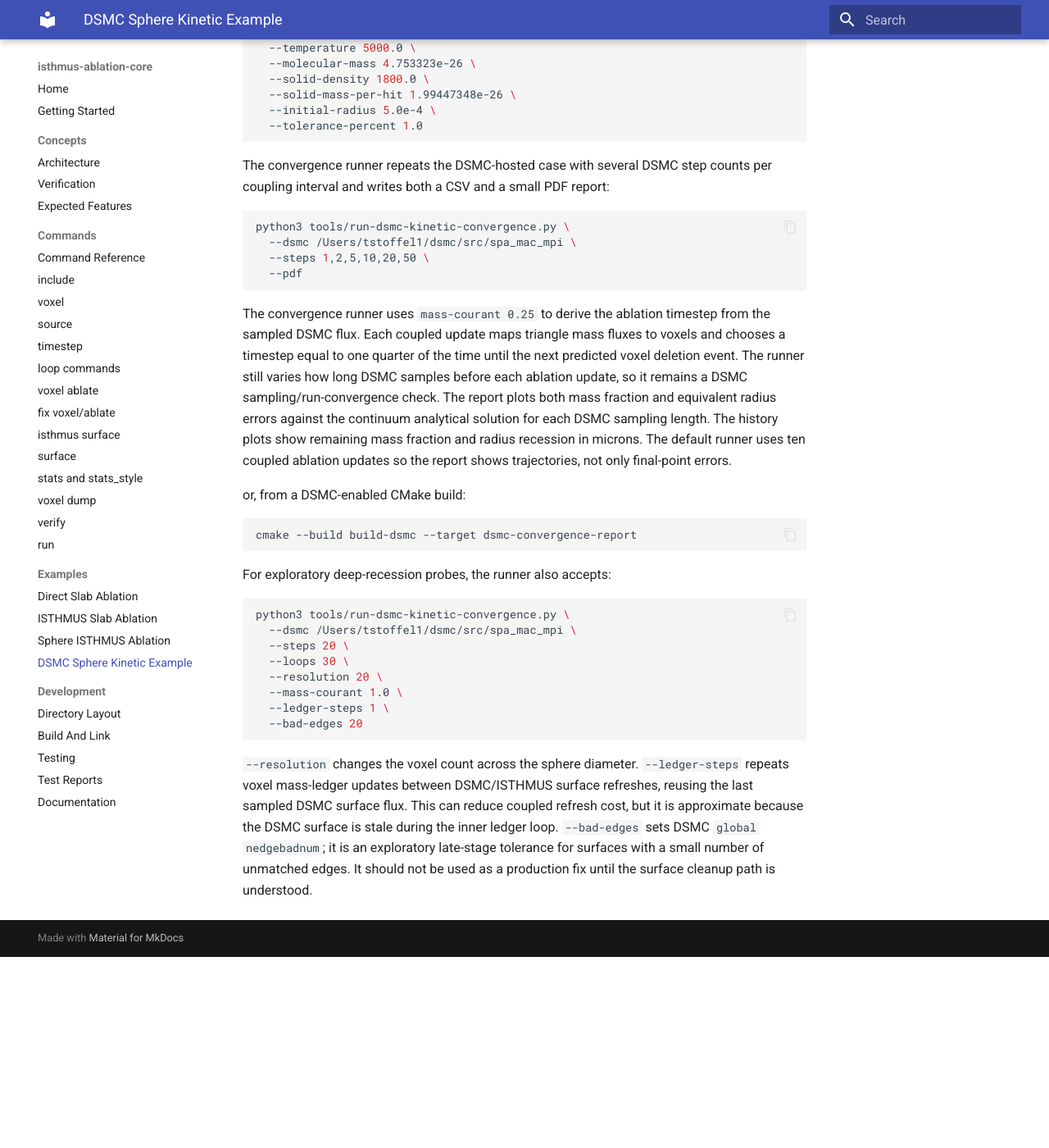
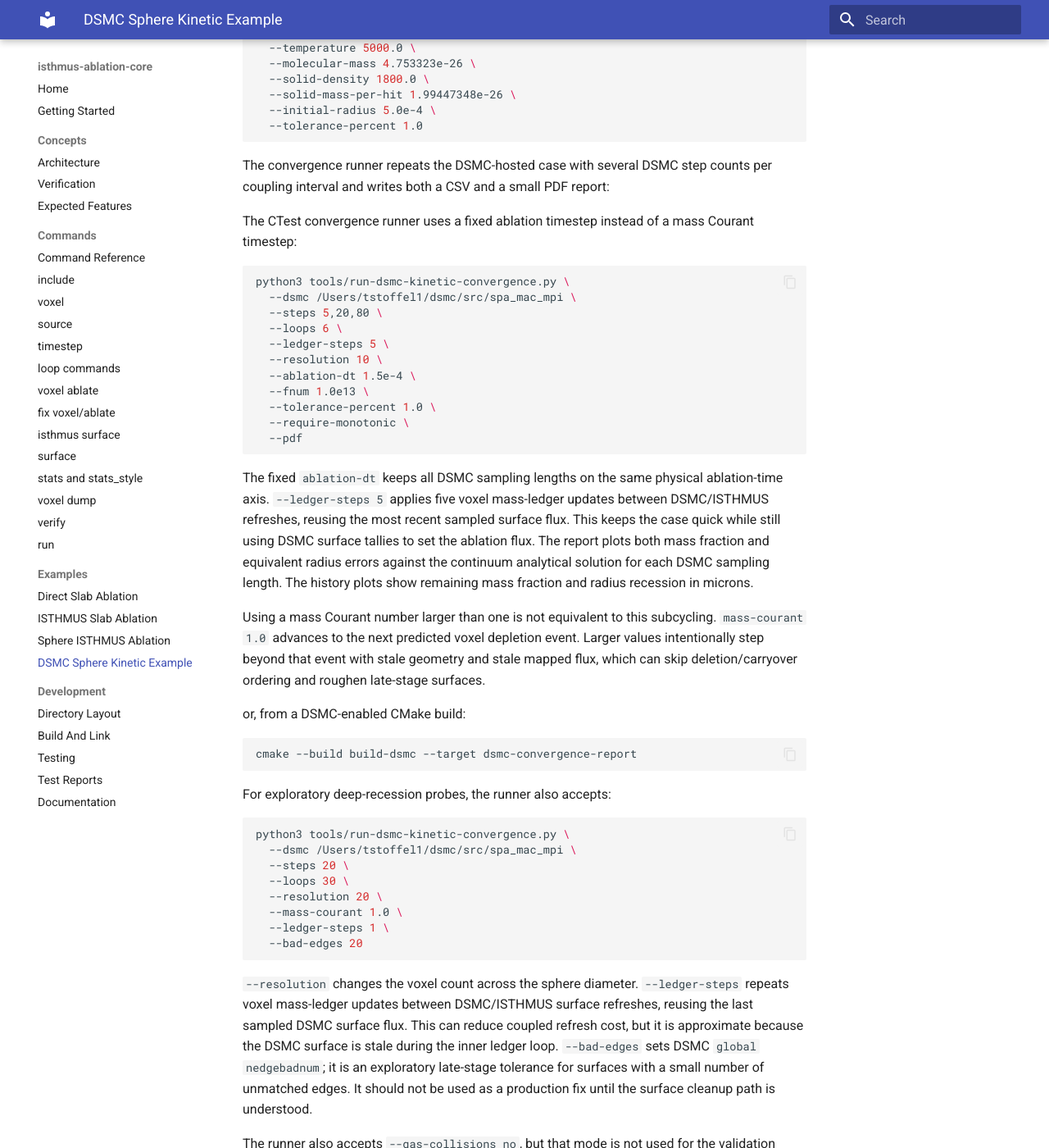
Before and after one commit to ctfl-public/isthmus-ablation-core, an MkDocs documentation site: the page built from docs/examples/dsmc-sphere-kinetic.md, in a window 1280 px wide and 1400 px high, scrolled down 1674 px. Shown: the whole window at 82% size. Built offline with MkDocs 1.6.1 and Material for MkDocs 9.7.7, drawn with Linux system fonts in a browser that asks for light colours; before the commit the page ends 2841 px from its top, so only the background shows below that; some of the changed text lies outside the part shown.

Commit message:
Tune DSMC convergence test

````diff
--- a/docs/examples/dsmc-sphere-kinetic.md
+++ b/docs/examples/dsmc-sphere-kinetic.md
@@ -93,23 +93,36 @@ python3 tools/check-dsmc-kinetic.py output/dsmc-sphere-kinetic/history.csv \
 The convergence runner repeats the DSMC-hosted case with several DSMC step
 counts per coupling interval and writes both a CSV and a small PDF report:
 
+The CTest convergence runner uses a fixed ablation timestep instead of a mass
+Courant timestep:
+
 ```bash
 python3 tools/run-dsmc-kinetic-convergence.py \
   --dsmc /Users/tstoffel1/dsmc/src/spa_mac_mpi \
-  --steps 1,2,5,10,20,50 \
+  --steps 5,20,80 \
+  --loops 6 \
+  --ledger-steps 5 \
+  --resolution 10 \
+  --ablation-dt 1.5e-4 \
+  --fnum 1.0e13 \
+  --tolerance-percent 1.0 \
+  --require-monotonic \
   --pdf
 ```
 
-The convergence runner uses `mass-courant 0.25` to derive the ablation timestep
-from the sampled DSMC flux. Each coupled update maps triangle mass fluxes to
-voxels and chooses a timestep equal to one quarter of the time until the next
-predicted voxel deletion event. The runner still varies how long DSMC samples
-before each ablation update, so it remains a DSMC sampling/run-convergence
-check. The report plots both mass fraction and equivalent radius errors against
-the continuum analytical solution for each DSMC sampling length. The history
-plots show remaining mass fraction and radius recession in microns. The default
-runner uses ten coupled ablation updates so the report shows trajectories, not
-only final-point errors.
+The fixed `ablation-dt` keeps all DSMC sampling lengths on the same physical
+ablation-time axis. `--ledger-steps 5` applies five voxel mass-ledger updates
+between DSMC/ISTHMUS refreshes, reusing the most recent sampled surface flux.
+This keeps the case quick while still using DSMC surface tallies to set the
+ablation flux. The report plots both mass fraction and equivalent radius errors
+against the continuum analytical solution for each DSMC sampling length. The
+history plots show remaining mass fraction and radius recession in microns.
+
+Using a mass Courant number larger than one is not equivalent to this
+subcycling. `mass-courant 1.0` advances to the next predicted voxel depletion
+event. Larger values intentionally step beyond that event with stale geometry
+and stale mapped flux, which can skip deletion/carryover ordering and roughen
+late-stage surfaces.
 
 or, from a DSMC-enabled CMake build:
 
@@ -138,3 +151,10 @@ the inner ledger loop. `--bad-edges` sets DSMC `global nedgebadnum`; it is an
 exploratory late-stage tolerance for surfaces with a small number of unmatched
 edges. It should not be used as a production fix until the surface cleanup path
 is understood.
+
+The runner also accepts `--gas-collisions no`, but that mode is not used for
+the validation case. With the current periodic domain and diffuse 300 K surface,
+collisionless particles that hit the cold sphere are re-emitted cold and are not
+rethermalized. A collisionless quick case will need an explicit gas-bath
+reinitialization or thermostat before it can represent the intended uniform
+5000 K Maxwellian reservoir.
````
Also changed, not shown: CMakeLists.txt (+14 -6 lines), docs/development/testing.md (+11 -8 lines), 1 other file.
